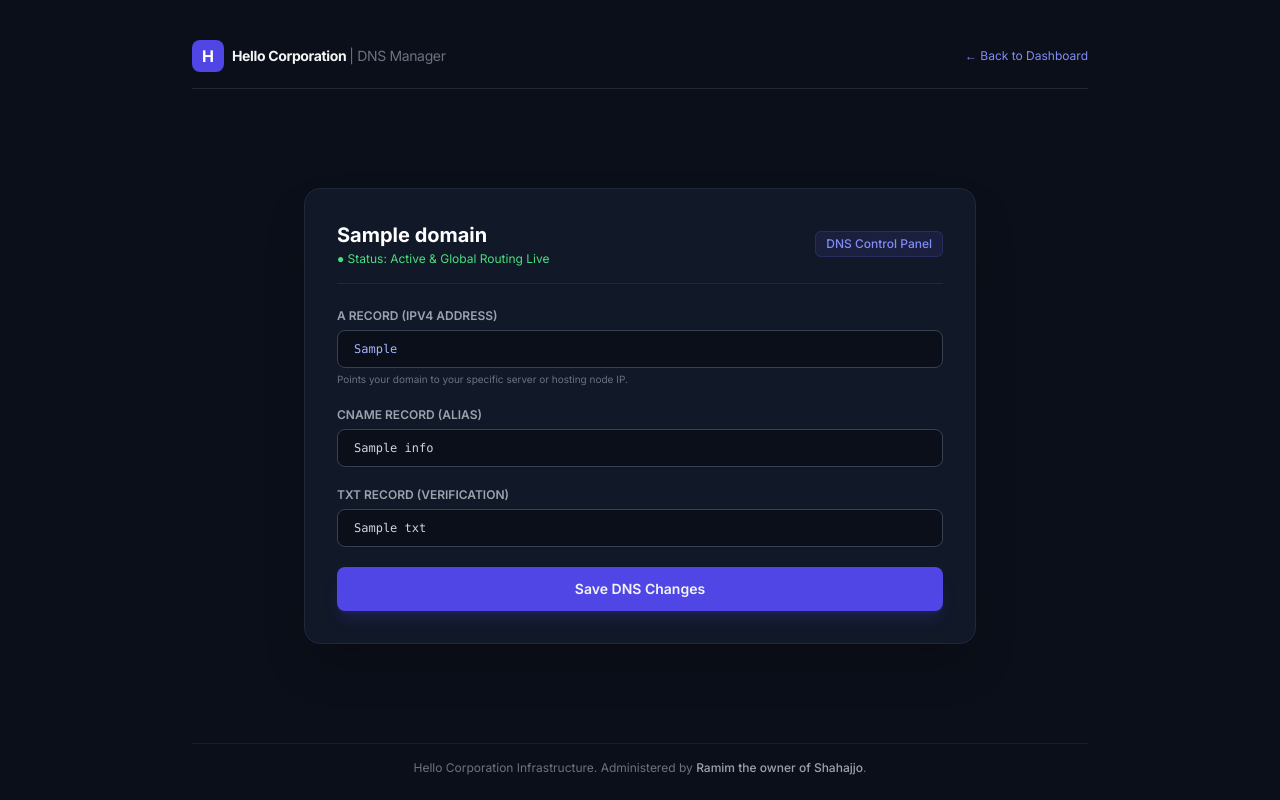
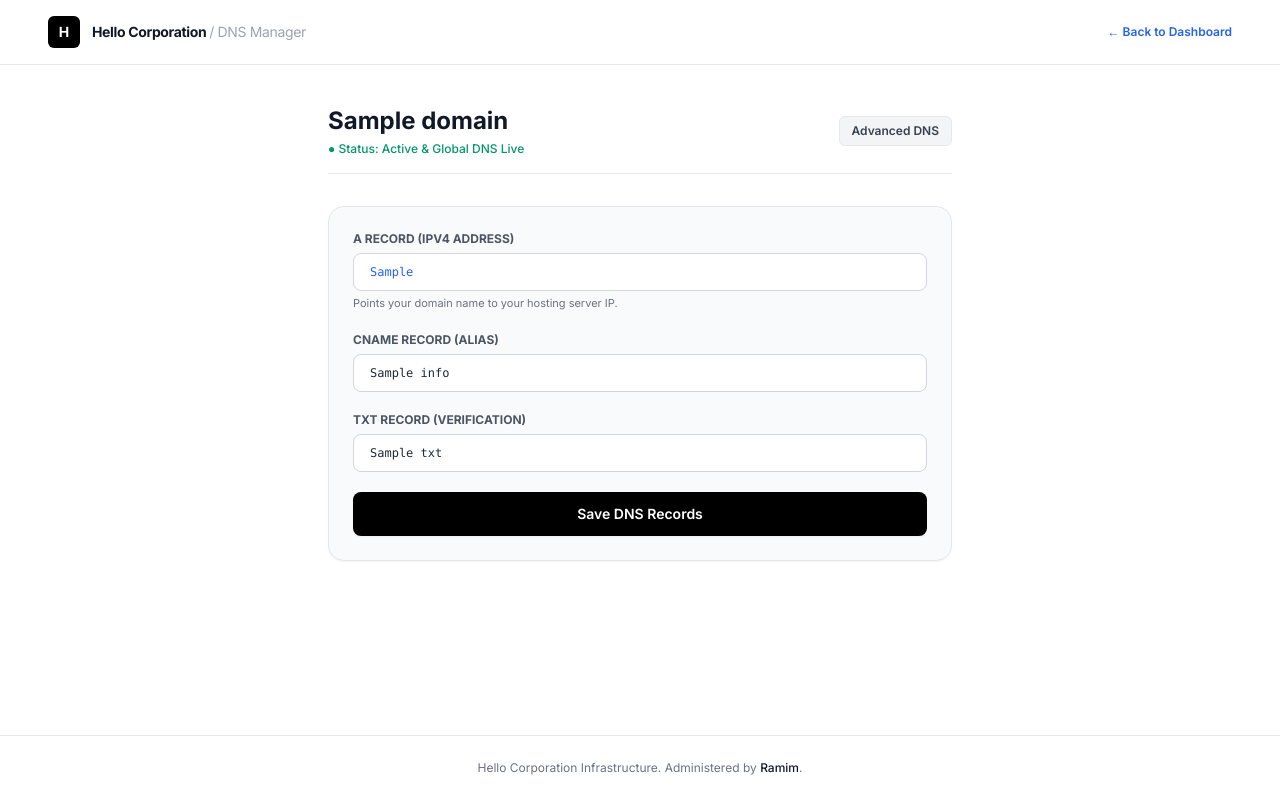
Before and after one commit to sillyratheu/hello, a Flask app: template templates/dns.html in a window 1280 px wide. Run offline with Flask 3, Linux system fonts and the light colour scheme; the template is opened without the code that fills it: most values are stand-ins (such as "Sample title", 1, 10 or a date in 2020); some libraries are stand-ins or nearby versions.

Commit message:
Update dns.html

```diff
--- a/templates/dns.html
+++ b/templates/dns.html
@@ -3,57 +3,59 @@
 <head>
     <meta charset="UTF-8">
     <meta name="viewport" content="width=device-width, initial-scale=1.0">
-    <title>DNS Management - {{ domain }} | Hello Corporation</title>
+    <title>DNS Settings - {{ domain }} | Hello Corporation</title>
     <script src="https://cdn.tailwindcss.com"></script>
     <link href="https://fonts.googleapis.com/css2?family=Inter:wght@400;500;600;700&display=swap" rel="stylesheet">
     <style>body { font-family: 'Inter', sans-serif; }</style>
 </head>
-<body class="bg-[#0b0f19] text-gray-100 min-h-screen p-6 flex flex-col justify-between">
+<body class="bg-white text-gray-900 min-h-screen flex flex-col justify-between">
 
     <!-- Header -->
-    <header class="max-w-4xl mx-auto w-full flex justify-between items-center py-4 border-b border-gray-800">
-        <div class="flex items-center space-x-2">
-            <div class="w-8 h-8 bg-indigo-600 rounded-lg flex items-center justify-center font-bold text-white">H</div>
-            <span class="text-sm font-bold tracking-tight">Hello Corporation <span class="text-gray-500 font-normal">| DNS Manager</span></span>
+    <header class="border-b border-gray-200 py-4 px-6 md:px-12 flex justify-between items-center bg-white">
+        <div class="flex items-center space-x-3">
+            <div class="w-8 h-8 bg-black text-white rounded-md flex items-center justify-center font-bold text-sm">H</div>
+            <span class="text-sm font-bold tracking-tight">Hello Corporation <span class="text-gray-400 font-normal">/ DNS Manager</span></span>
         </div>
-        <a href="/" class="text-xs text-indigo-400 hover:underline">&larr; Back to Dashboard</a>
+        <a href="/" class="text-xs font-semibold text-blue-600 hover:underline">&larr; Back to Dashboard</a>
     </header>
 
     <!-- Main Content -->
-    <main class="max-w-2xl mx-auto w-full my-6 bg-[#111827] p-8 rounded-2xl border border-gray-800 shadow-2xl">
-        <div class="flex justify-between items-center mb-6 pb-4 border-b border-gray-800">
+    <main class="max-w-2xl mx-auto w-full px-6 py-10 flex-1">
+        <div class="flex justify-between items-center mb-8 pb-4 border-b border-gray-200">
             <div>
-                <h1 class="text-xl font-bold text-white">{{ domain }}</h1>
-                <p class="text-xs text-green-400 mt-0.5">● Status: Active & Global Routing Live</p>
+                <h1 class="text-2xl font-bold text-gray-900">{{ domain }}</h1>
+                <p class="text-xs text-emerald-600 font-medium mt-1">● Status: Active & Global DNS Live</p>
             </div>
-            <span class="text-xs bg-indigo-500/10 text-indigo-400 border border-indigo-500/20 px-2.5 py-1 rounded-md font-medium">DNS Control Panel</span>
+            <span class="text-xs bg-gray-100 border border-gray-200 px-3 py-1.5 rounded-md font-semibold text-gray-700">Advanced DNS</span>
         </div>
 
-        <!-- DNS Records Update Form -->
-        <form method="POST" class="space-y-5">
+        <!-- DNS Form -->
+        <form method="POST" class="space-y-5 bg-gray-50 border border-gray-200 p-6 rounded-2xl shadow-sm">
             <div>
-                <label class="block text-xs font-semibold uppercase text-gray-400 mb-1.5">A Record (IPv4 Address)</label>
-                <input type="text" name="ip" value="{{ info.ip }}" required class="w-full bg-[#0b0f19] border border-gray-700 rounded-lg px-4 py-2.5 text-xs text-indigo-300 font-mono focus:outline-none focus:border-indigo-500">
-                <p class="text-[10px] text-gray-500 mt-1">Points your domain to your specific server or hosting node IP.</p>
+                <label class="block text-xs font-bold uppercase text-gray-600 mb-1.5">A Record (IPv4 Address)</label>
+                <input type="text" name="ip" value="{{ info.ip }}" required class="w-full bg-white border border-gray-300 rounded-lg px-4 py-2.5 text-xs text-blue-600 font-mono focus:outline-none focus:border-black">
+                <p class="text-[11px] text-gray-500 mt-1">Points your domain name to your hosting server IP.</p>
             </div>
 
             <div>
-                <label class="block text-xs font-semibold uppercase text-gray-400 mb-1.5">CNAME Record (Alias)</label>
-                <input type="text" name="cname" value="{{ info.cname }}" required class="w-full bg-[#0b0f19] border border-gray-700 rounded-lg px-4 py-2.5 text-xs text-gray-300 font-mono focus:outline-none focus:border-indigo-500">
+                <label class="block text-xs font-bold uppercase text-gray-600 mb-1.5">CNAME Record (Alias)</label>
+                <input type="text" name="cname" value="{{ info.cname }}" required class="w-full bg-white border border-gray-300 rounded-lg px-4 py-2.5 text-xs text-gray-800 font-mono focus:outline-none focus:border-black">
             </div>
 
             <div>
-                <label class="block text-xs font-semibold uppercase text-gray-400 mb-1.5">TXT Record (Verification)</label>
-                <input type="text" name="txt" value="{{ info.txt }}" required class="w-full bg-[#0b0f19] border border-gray-700 rounded-lg px-4 py-2.5 text-xs text-gray-300 font-mono focus:outline-none focus:border-indigo-500">
+                <label class="block text-xs font-bold uppercase text-gray-600 mb-1.5">TXT Record (Verification)</label>
+                <input type="text" name="txt" value="{{ info.txt }}" required class="w-full bg-white border border-gray-300 rounded-lg px-4 py-2.5 text-xs text-gray-800 font-mono focus:outline-none focus:border-black">
             </div>
 
-            <button type="submit" class="w-full bg-indigo-600 hover:bg-indigo-500 font-semibold py-3 rounded-lg transition shadow-lg shadow-indigo-600/20 text-sm mt-2">Save DNS Changes</button>
+            <button type="submit" class="w-full bg-black hover:bg-gray-800 text-white font-semibold py-3 rounded-lg transition text-sm shadow-sm mt-2">
+                Save DNS Records
+            </button>
         </form>
     </main>
 
     <!-- Footer -->
-    <footer class="max-w-4xl mx-auto w-full text-center text-xs text-gray-500 border-t border-gray-800/60 pt-4">
-        Hello Corporation Infrastructure. Administered by <span class="text-gray-400 font-medium">Ramim the owner of Shahajjo</span>.
+    <footer class="border-t border-gray-200 py-6 text-center text-xs text-gray-500 bg-white">
+        Hello Corporation Infrastructure. Administered by <span class="text-gray-900 font-medium">Ramim</span>.
     </footer>
 
 </body>
```
